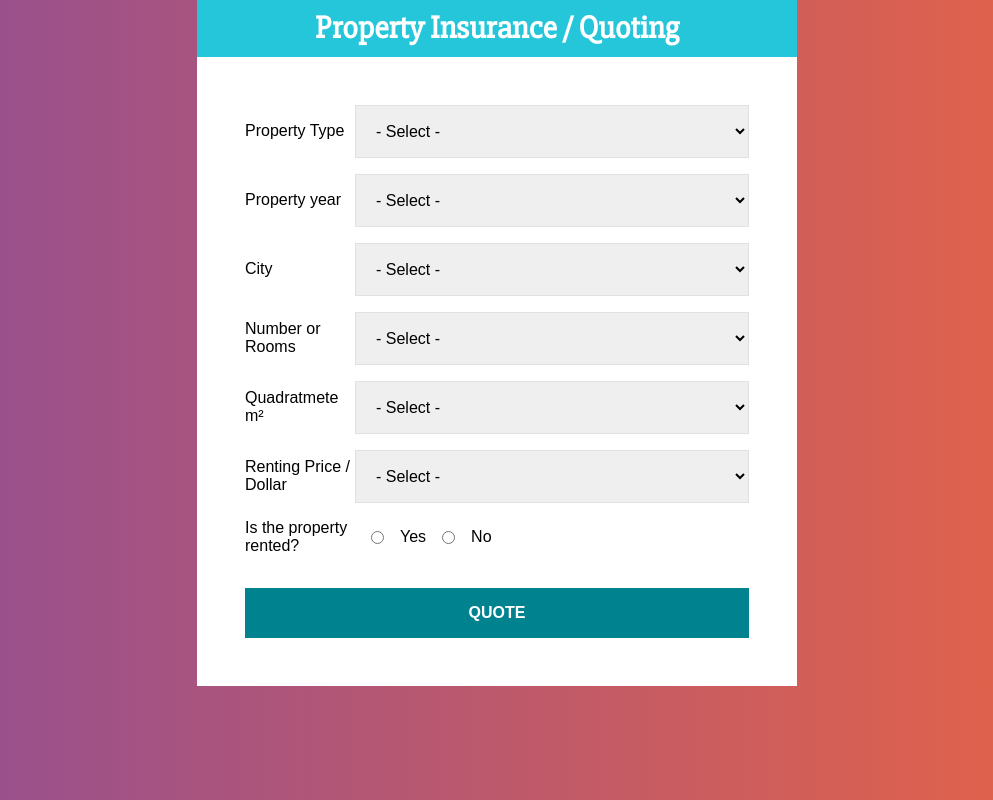
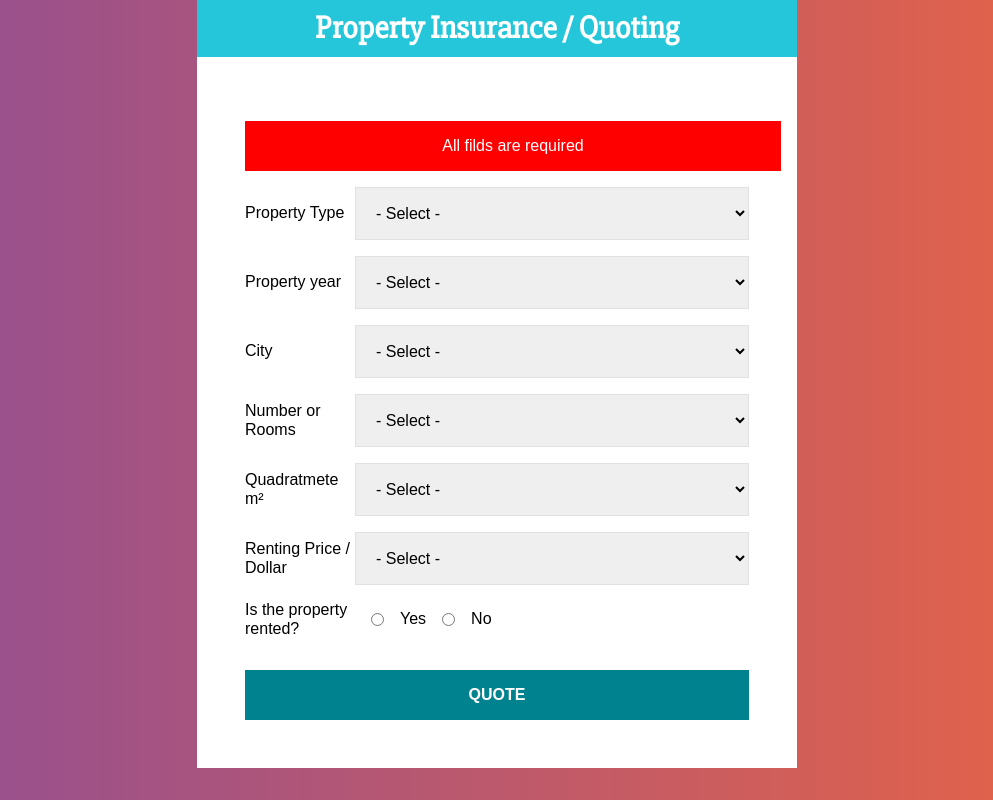
Before and after one commit to MauricioParadaG/quoting, a React (Create React App) app: page / in a window 1280 px wide. Both pictures are taken after a click on the button "QUOTE". Shown: the whole page, without its empty margins (143-1136 px from the left). Built offline with nearby package versions, Linux system fonts and the light colour scheme.

Commit message:
Creating a helper in order to start the form Porcent calculation of the property insurance
Creating a helper in order to start the form Porcent calculation of the property insurance.

So far, Checking the price depending of the year and depending of the city.

```diff
--- a/src/components/FormQuoting.component.js
+++ b/src/components/FormQuoting.component.js
@@ -1,5 +1,6 @@
 import React, {useState} from 'react';
 import styled from '@emotion/styled';
+import {checkYearDifference, checkCity} from '../helper';
 
 const DivFild = styled.div`
     display: flex;
@@ -42,6 +43,14 @@ const ButtonForm = styled.button`
     }
 `;
 
+const Error = styled.p`
+   background-color: red;
+   color: white;
+   padding: 1rem;
+   width: 100%;
+   text-align: center;
+   margin-bottom: 1rem;
+`;
 
 
 const FormQuotingComponent = () => {
@@ -59,6 +68,8 @@ const FormQuotingComponent = () => {
         }
       );
 
+    const [error, setErrorState] = useState(false);
+
     const onChangeForm = event => {
         setFormDataState({
             ...formData,
@@ -69,8 +80,54 @@ const FormQuotingComponent = () => {
         });
     }
 
+    const onSubmit = event => {
+        event.preventDefault();
+        // validation
+        if (formData.type.trim() ==='' ||
+        formData.year.trim() ==='' ||
+        formData.city.trim() ==='' ||
+        formData.rooms.trim() ==='' ||
+        formData.qmeters.trim() ==='' ||
+        formData.price.trim() ==='' ||
+        formData.rented.trim() ===''
+        ){
+
+            setErrorState(true);
+            return;
+        }
+        setErrorState(false);
+
+    // Money base $2.000
+    //1. If formData.year is older, every year 0.1%
+    //2. If formData.city is berlin its is - 2%, Bogota 15%, Bquilla 18%
+    //3. if formData.rooms is more, its cheaper. for every room it is a 5% cheaper.
+    //4. if formData.qmeters are more, is cheaper. 5% cheaper
+    //5. If formData.rented, if yes 8% if not 20%
+        let quotingPrice = 2000;
+        // 1. checkYearDifference
+        const oldYear = checkYearDifference(formData.year);
+
+        quotingPrice += ((oldYear * 0.1) * quotingPrice) / 100;
+
+        // 2. checkCity
+        const cityPorcent = checkCity(formData.city);
+        quotingPrice += ( (quotingPrice * cityPorcent ) / 100 )
+        // quotingPrice = checkCity(formData.city) * quotingPrice;
+
+        console.log(quotingPrice);
+    }
+
+
+
+
     return (
-        <form >
+        <form onSubmit={onSubmit}>
+            {/** if - error message with stylized*/}
+            {error ?
+            <Error >All filds are required </Error>
+            : null
+            }
+
             <DivFild>
                 <LabelTitle>Property Type</LabelTitle>
                 <SelectDropdown
@@ -248,7 +305,7 @@ const FormQuotingComponent = () => {
             </DivFild>
 
             {/** Button */}
-            <ButtonForm type="button"
+            <ButtonForm type="submit"
                 className="a">
                 Quote
             </ButtonForm>
--- /dev/null
+++ b/src/helper.js
@@ -0,0 +1,25 @@
+
+export function checkYearDifference (year)  {
+    return new Date().getFullYear() - year;
+}
+
+
+export function checkCity (city)  {
+    let cityCost;
+
+    if (city === 'berlin'){
+        cityCost = -2;
+    } else if (city === 'bogota'){
+        cityCost = 15;
+    } else if (city === 'barranquilla'){
+        cityCost = 18;
+    }
+
+    return cityCost;
+}
+
+// If formData.year is older, every year 0.1%
+// If formData.city is berlin its is - 2%, Bogota 15%, Bquilla 18%
+// if formData.rooms is more, its cheaper. for every room it is a 5% cheaper.
+// if formData.qmeters are more, is cheaper. 5% cheaper
+// If formData.rented, if yes 8% if not 20%
```
